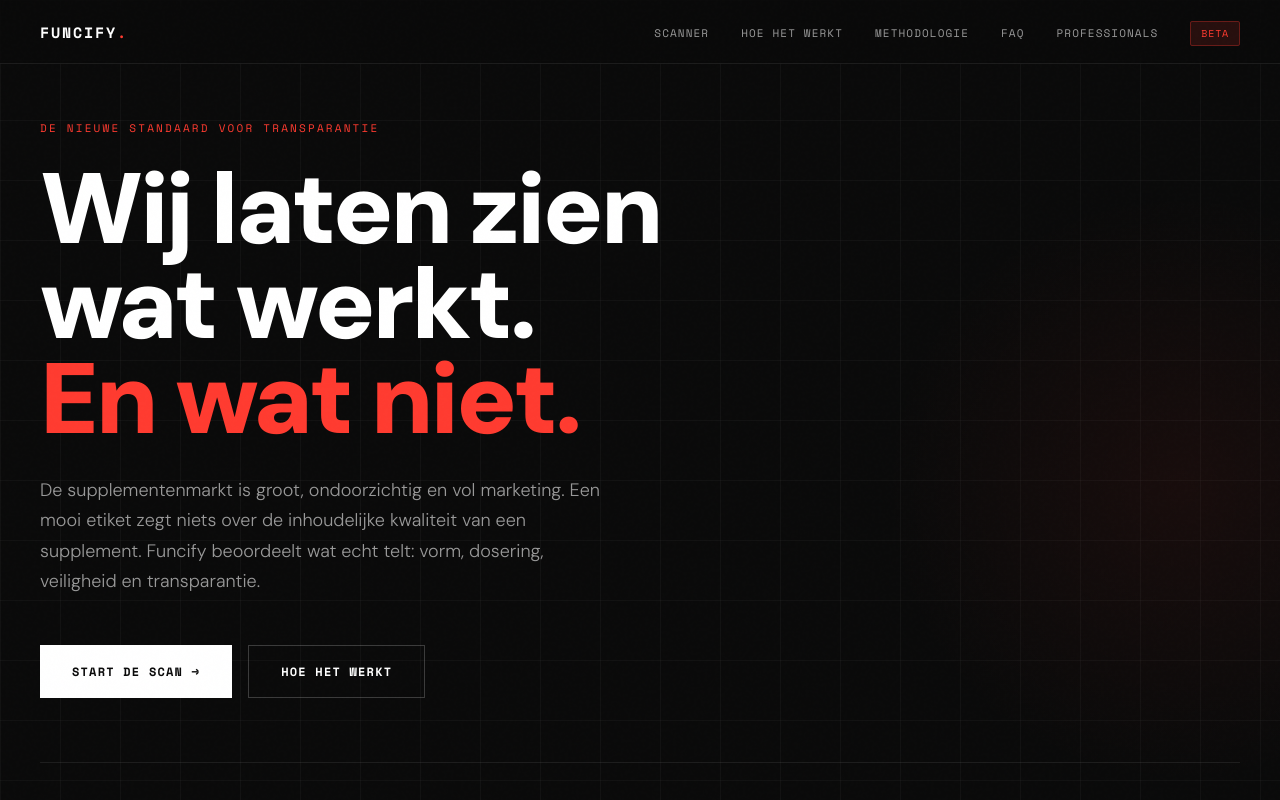
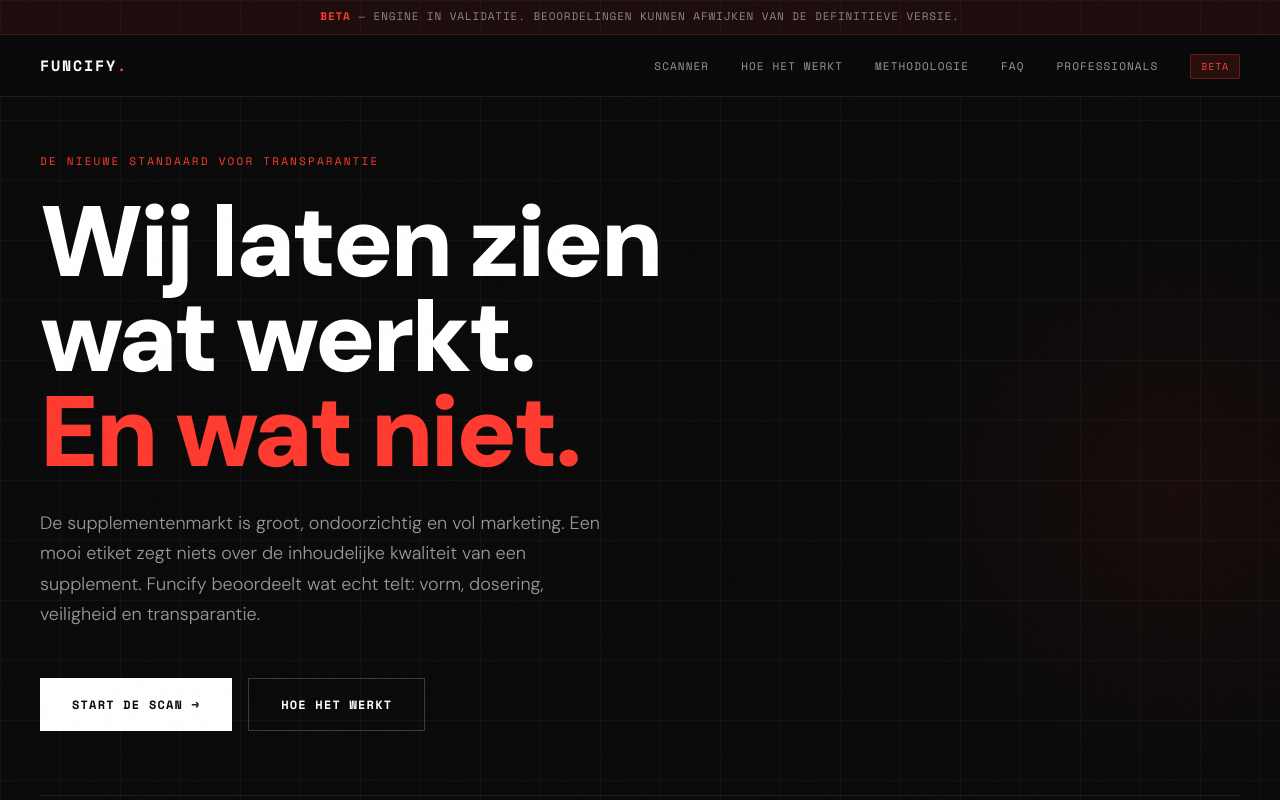
Before and after one commit to FullFunc/funcify.eu, a plain HTML site: page index.html in a window 1280 px wide. Shown: the top 800 px of the page. Drawn offline with nearby package versions, Linux system fonts and the light colour scheme.

Commit message:
Beta banner toegevoegd bovenaan pagina

```diff
--- a/index.html
+++ b/index.html
@@ -49,7 +49,7 @@
   /* ── NAV ── */
   nav {
     position: fixed;
-    top: 0; left: 0; right: 0;
+    top: 33px; left: 0; right: 0;
     z-index: 900;
     display: flex;
     align-items: center;
@@ -109,7 +109,7 @@
     display: flex;
     flex-direction: column;
     justify-content: center;
-    padding: 120px 40px 80px;
+    padding: 153px 40px 80px;
     position: relative;
     overflow: hidden;
   }
@@ -1068,6 +1068,45 @@
     }
   }
 
+  /* ── BETA BANNER ── */
+  .beta-banner {
+    position: fixed;
+    top: 0;
+    left: 0;
+    right: 0;
+    z-index: 1000;
+    background: rgba(255,59,48,0.08);
+    border-bottom: 1px solid rgba(255,59,48,0.2);
+    padding: 8px 40px;
+    display: flex;
+    align-items: center;
+    justify-content: center;
+    gap: 12px;
+  }
+
+  .beta-banner-text {
+    font-family: var(--mono);
+    font-size: 11px;
+    letter-spacing: 0.08em;
+    color: rgba(255,255,255,0.5);
+    text-transform: uppercase;
+  }
+
+  .beta-banner-text span {
+    color: var(--red);
+    font-weight: 700;
+  }
+
+  @media (max-width: 768px) {
+    .beta-banner {
+      padding: 8px 20px;
+    }
+    .beta-banner-text {
+      font-size: 10px;
+      text-align: center;
+    }
+  }
+
   /* ── INTELLIGENCE SCOREKAART ── */
   .scorecard {
     display: grid;
@@ -1344,6 +1383,13 @@
 </style>
 </head>
 <body>
+
+<div class="beta-banner">
+  <p class="beta-banner-text">
+    <span>Beta</span> — Engine in validatie.
+    Beoordelingen kunnen afwijken van de definitieve versie.
+  </p>
+</div>
 
 <!-- NAV -->
 <nav>
```
